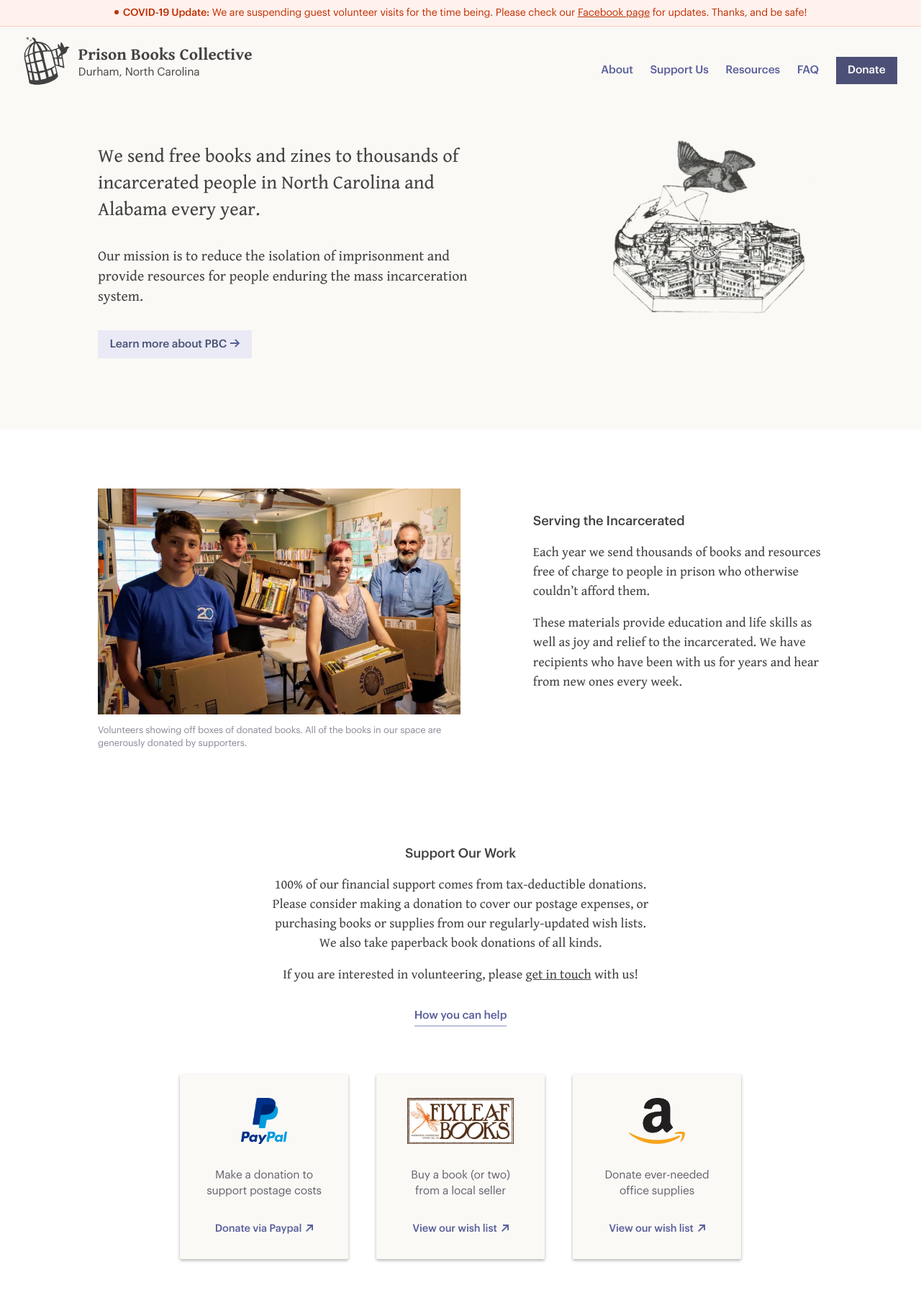
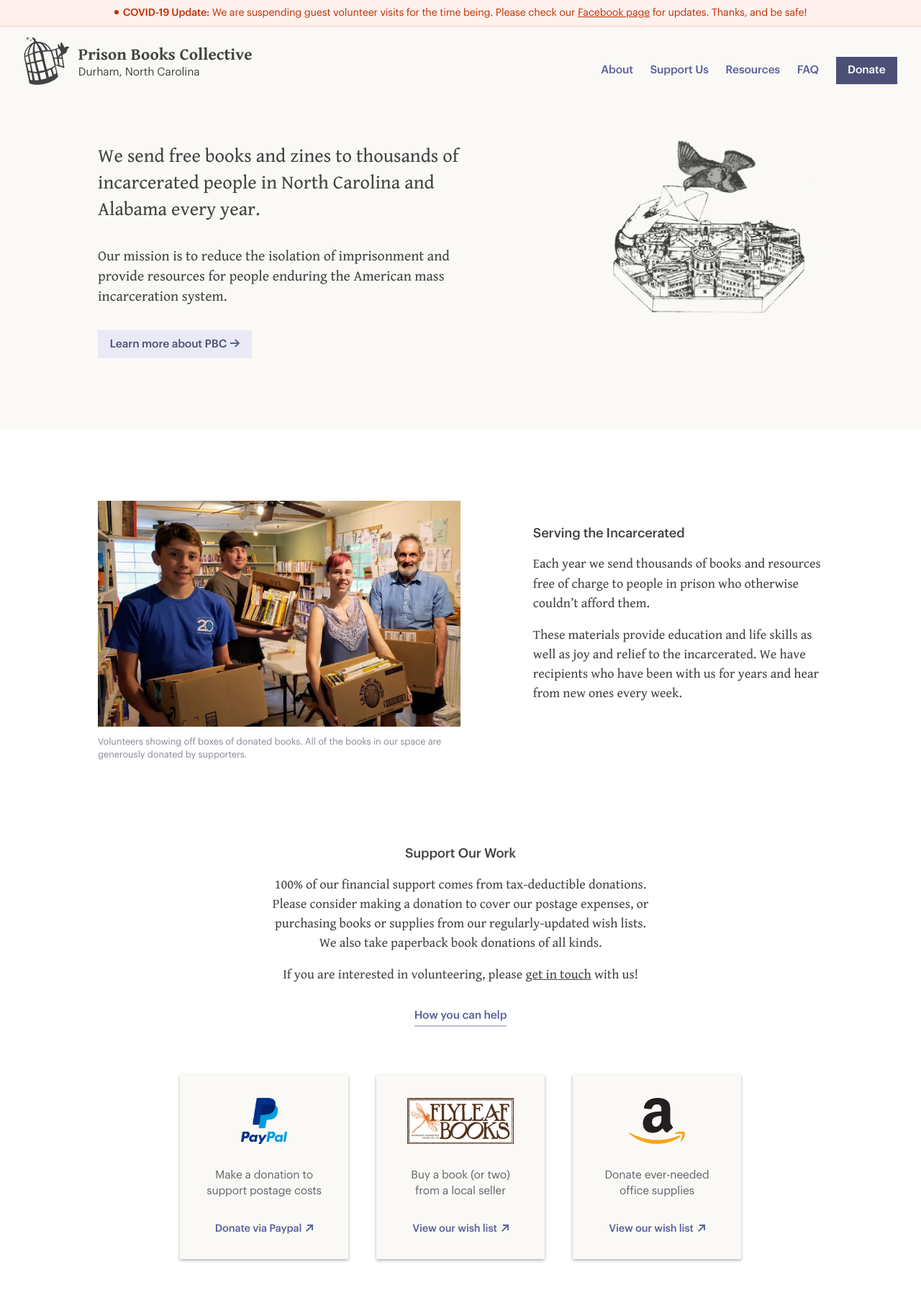
Before and after one commit to prisonbookscollective/prisonbookscollective.github.io, a Jekyll site: the page built from index.html, in a window 1280 px wide, cut to the strip 0-1891 px from the top of the page. Shown: the top 1793 px of the strip at 72% size. Built offline with Jekyll 4.4.1, drawn with Linux system fonts in a browser that asks for light colours.

```diff
--- a/_layouts/default.html
+++ b/_layouts/default.html
@@ -15,7 +15,7 @@
           <div class="home-intro ">
             <div class="home-intro-description">
               <p class="intro">We send free books and zines to thousands of incarcerated people in North Carolina and Alabama every year.</p>
-              <p class="intro-secondary">Our mission is to reduce the isolation of imprisonment and provide resources for people enduring the mass incarceration system.</p>
+              <p class="intro-secondary">Our mission is to reduce the isolation of imprisonment and provide resources for people enduring the American mass incarceration system.</p>
               <a href="/about" class="btn-secondary arrow">Learn more about PBC</a>
             </div>
             <figure>
--- a/styles/sass/pages.scss
+++ b/styles/sass/pages.scss
@@ -126,7 +126,7 @@
 } // .copy-right, .copy-left
 
 .copy-center {
-	margin: 8rem 0 10rem 0;
+	margin: 7rem 0 10rem 0;
 	text-align: center;
 
 	@media all and (max-width: $break-medium) { margin: 4rem 0 6rem 0; }
@@ -206,10 +206,7 @@
 
 .home {
 
-	header {
-		background-color: $gold-04;
-		margin-bottom: -1rem;
-	}
+	header { background-color: $gold-04; }
 
 	.home-intro {
 		display: flex;
```
Also changed, not shown: donate.md (+1 -1 lines), support-us.md (+1 -1 lines), img/photo-packages.jpg.
